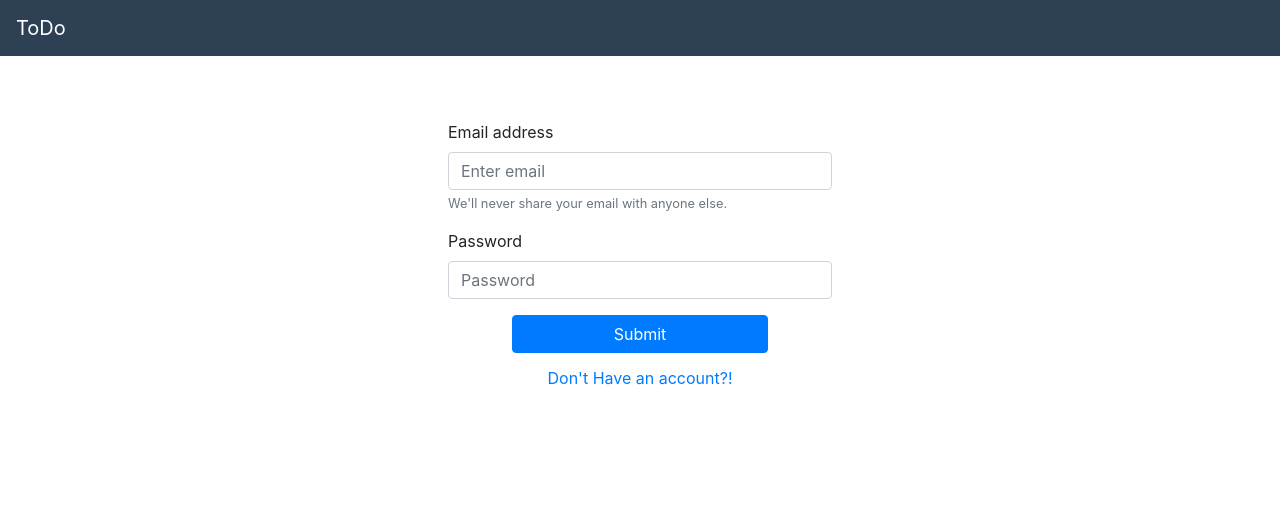
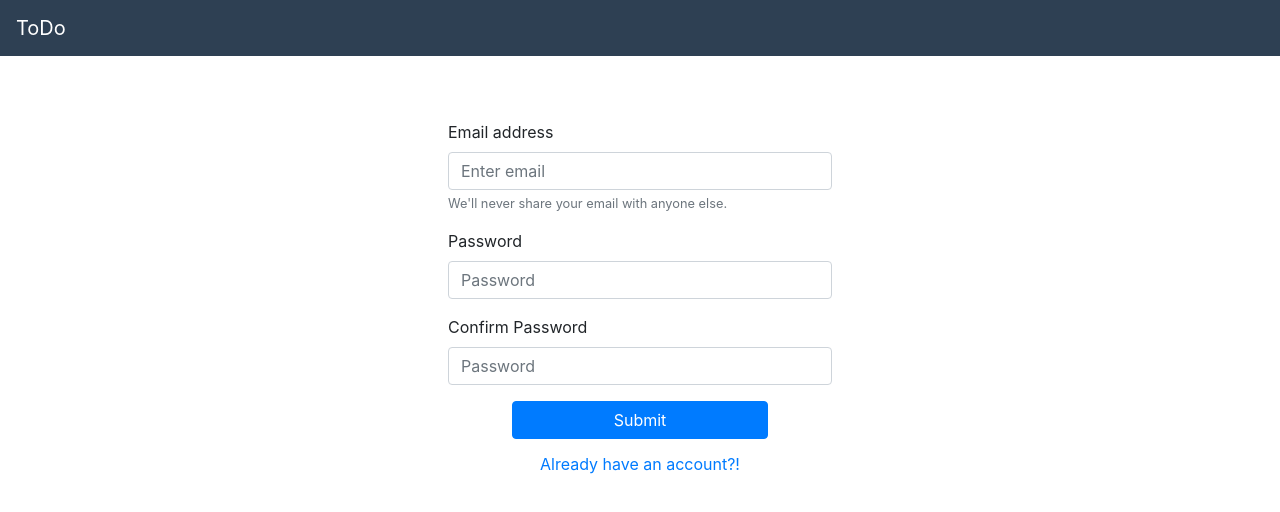
Before and after one commit to Baharghadimii/ToDo, a React (Create React App) app: page / in a window 1280 px wide. Both pictures are taken after a click on the link "Don't Have an account?!". Shown: the top 512 px of the page. Built offline with nearby package versions, Linux system fonts and the light colour scheme; no server answers.

Commit message:
add register mode to login component

```diff
--- a/src/components/login.js
+++ b/src/components/login.js
@@ -7,7 +7,8 @@ export default function Login(props) {
   const [state, setState] = useState({
     email: '',
     password: '',
-    error: false
+    error: false,
+    showLogin: true,
   });
 
   const submit = () => {
@@ -27,12 +28,40 @@ export default function Login(props) {
         }
       });
   }
+  const test = () => {
+    setState({ ...state, showLogin: false })
+  }
   return (
+    <div>
+      {state.showLogin &&
         <div>
           {state.error && (
             < Alert style={{ width: '30%', margin: '0 auto', marginTop: '3%' }} variant='danger'>
               Email or password is incorrect!
           </Alert>)}
+          <Form style={{ width: '30%', margin: '0 auto', marginTop: '5%', textAlign: 'left' }}>
+            <Form.Group controlId="formBasicEmail">
+              <Form.Label>Email address</Form.Label>
+              <Form.Control onChange={e => setState({ ...state, email: e.target.value })} type="email" placeholder="Enter email" />
+              <Form.Text className="text-muted">
+              </Form.Text>
+            </Form.Group>
+            <Form.Group controlId="formBasicPassword">
+              <Form.Label>Password</Form.Label>
+              <Form.Control onChange={e => setState({ ...state, password: e.target.value })} type="password" placeholder="Password" />
+            </Form.Group>
+          </Form>
+          <div style={{ display: 'flex', flexDirection: 'column' }}>
+            <Button style={{ width: '20%', margin: '0 auto' }} variant="primary" type="submit" onClick={submit} >
+              Submit
+      </Button>
+            <a style={{ marginTop: '1%', cursor: 'pointer' }} href='#' onClick={test}>Don't Have an account?!</a>
+          </div>
+        </div>
+      }
+
+      {!state.showLogin && (
+        <div>
           <Form style={{ width: '30%', margin: '0 auto', marginTop: '5%', textAlign: 'left' }}>
             <Form.Group controlId="formBasicEmail">
               <Form.Label>Email address</Form.Label>
@@ -45,13 +74,18 @@ export default function Login(props) {
               <Form.Label>Password</Form.Label>
               <Form.Control onChange={e => setState({ ...state, password: e.target.value })} type="password" placeholder="Password" />
             </Form.Group>
+            <Form.Group controlId="formBasicPassword">
+              <Form.Label>Confirm Password</Form.Label>
+              <Form.Control onChange={e => setState({ ...state, password: e.target.value })} type="password" placeholder="Password" />
+            </Form.Group>
           </Form>
           <div style={{ display: 'flex', flexDirection: 'column' }}>
             <Button style={{ width: '20%', margin: '0 auto' }} variant="primary" type="submit" onClick={submit} >
               Submit
       </Button>
-        <a style={{ marginTop: '1%', cursor: 'pointer' }} href='#'>Don't Have an account?!</a>
+            <a style={{ marginTop: '1%', cursor: 'pointer' }} href='#' onClick={test}>Already have an account?!</a>
           </div>
+        </div>)}
     </div >
 
   )
```
Lines whose indentation alone changed are shown as unchanged.
